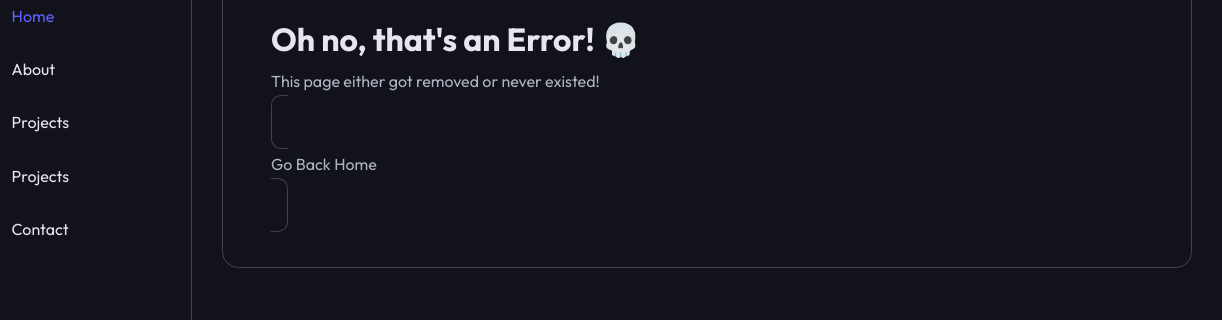
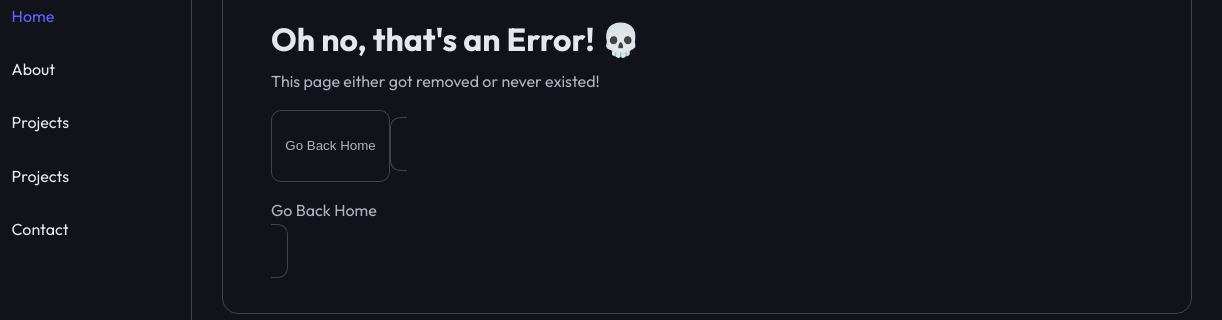
Before and after one commit to 2dDann/portfolio, a plain HTML site: page 404.html in a window 1280 px wide. Shown: the part 84-404 px from the top of the page, 58-1280 px from the left. Drawn offline with Linux system fonts and the light colour scheme.

Commit message:
Fix button

```diff
--- a/404.html
+++ b/404.html
@@ -54,6 +54,7 @@
         <div class="container">
             <h1>Oh no, that's an Error! 💀</h1>
             <p>This page either got removed or never existed!</p>
+            <button onclick="document.location='/'" class="button"><p>Go Back Home</p></button>
             <a href="/" style="text-decoration: none;" class="button"><p>Go Back Home</p></a>
         </div>
     </main>
```
